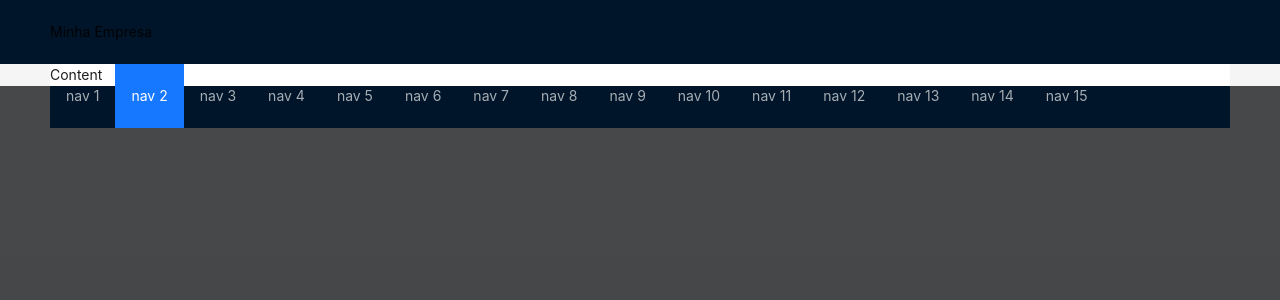
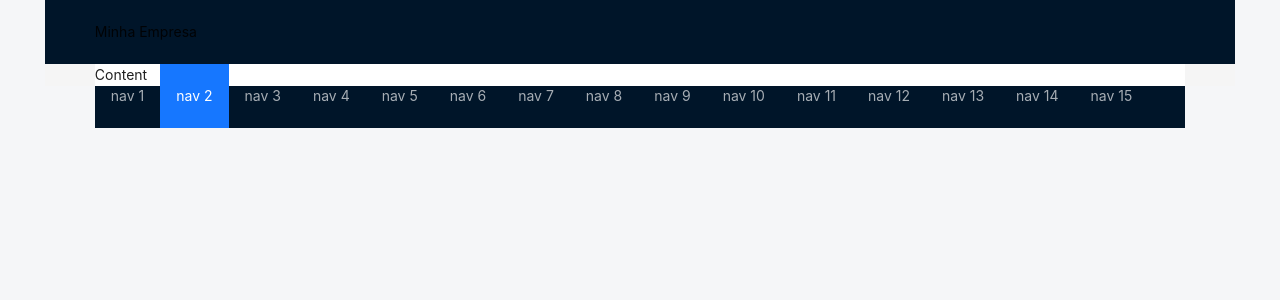
Before and after one commit to maracunha/industry-dashboard, a React (Vite) app: page / in a window 1280 px wide. Shown: the top 300 px of the page. Built offline with nearby package versions, Linux system fonts and the light colour scheme.

Commit message:
chore(main): Config tailwind and postcss

```diff
--- a/package.json
+++ b/package.json
@@ -23,6 +23,7 @@
     "@types/react": "^18.0.28",
     "@types/react-dom": "^18.0.11",
     "@vitejs/plugin-react-swc": "^3.0.0",
+    "autoprefixer": "^10.4.14",
     "eslint": "^8.33.0",
     "eslint-config-prettier": "^8.6.0",
     "eslint-import-resolver-typescript": "^3.5.3",
@@ -31,7 +32,10 @@
     "eslint-plugin-react": "^7.32.2",
     "eslint-plugin-react-hooks": "^4.6.0",
     "happy-dom": "^8.4.3",
+    "postcss": "^8.4.21",
+    "postcss-nesting": "^11.2.2",
     "prettier": "2.8.3",
+    "tailwindcss": "^3.3.1",
     "typescript": "^4.9.3",
     "vite": "^4.1.0",
     "vitest": "^0.28.5"
--- /dev/null
+++ b/postcss.config.js
@@ -0,0 +1,7 @@
+export default {
+  plugins: {
+    'tailwindcss/nesting': 'postcss-nesting',
+    tailwindcss: { config: './tailwind.config.ts' },
+    autoprefixer: {},
+  }
+}
--- a/src/index.css
+++ b/src/index.css
@@ -1,11 +1,18 @@
+@tailwind base;
+@tailwind components;
+@tailwind utilities;
+
 :root {
+
+  /* Breatpoint variable */
+  --bp-small: 24.15;
+  --bp-medium: 43.73;
+  --bp-large: 60.25;
+  --bp-xlarge: 75;
+
   font-family: Inter, system-ui, Avenir, Helvetica, Arial, sans-serif;
   line-height: 1.5;
   font-weight: 400;
-
-  color-scheme: light dark;
-  color: rgba(255, 255, 255, 0.87);
-  background-color: #242424;
 
   font-synthesis: none;
   text-rendering: optimizeLegibility;
@@ -15,7 +22,26 @@
 }
 
 body {
-  margin: 0;
+  margin: auto;
+  max-width: 98em;
   min-height: 100vh;
   background: rgb(208, 213, 221, 0.2);
 }
+
+@media only screen and (max-width: 43.73em) {
+  body {
+    max-width: 98%;
+  }
+}
+
+@media only screen and (max-width: 60.25em) {
+  body {
+    max-width: 95%;
+  }
+}
+
+@media only screen and (max-width: 100em) {
+  body {
+    max-width: 93%;
+  }
+}
--- /dev/null
+++ b/tailwind.config.ts
@@ -0,0 +1,10 @@
+/** @type {import('tailwindcss').Config} */
+export default {
+  content: [
+    "./index.html",
+    "./src/**/*.{js,jsx,ts,tsx}"],
+  theme: {
+    extend: {},
+  },
+  plugins: [],
+}
```
Also changed, not shown: 1 other file (tests, documents, lock files or other folders).
